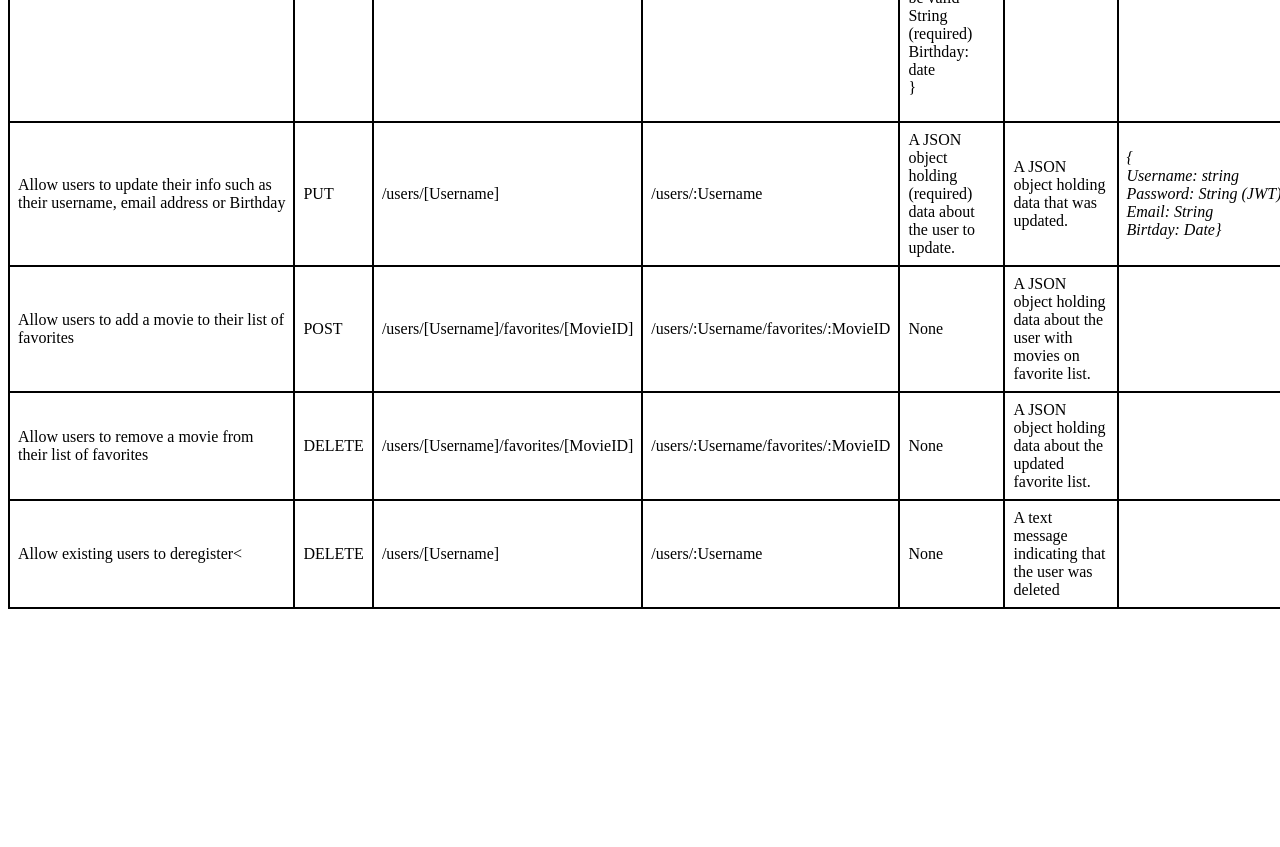
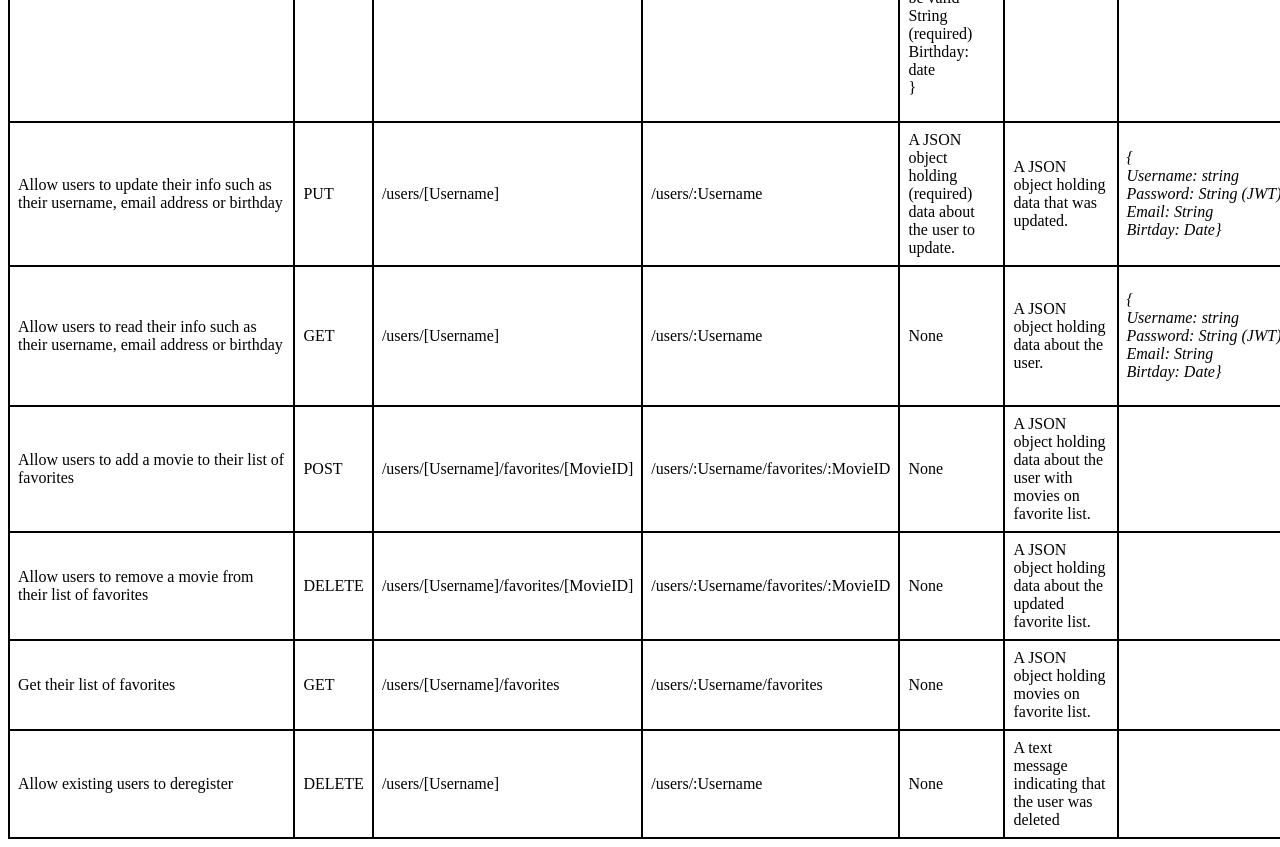
Before and after one commit to HalehGhavami/Movi_API, a website: page public/documentation.html in a window 1280 px wide. Shown: the part 2080-2927 px from the top of the page. Before the commit the page ends 2697 px from the top, so only its background shows below. Drawn offline with Linux system fonts and the light colour scheme.

Commit message:
updated endpoints for read user and fav.movies info

```diff
--- a/public/documentation.html
+++ b/public/documentation.html
@@ -169,7 +169,7 @@
       </tr>
 
       <tr>
-        <td>Allow users to update their info such as their username, email address or Birthday</td>
+        <td>Allow users to update their info such as their username, email address or birthday</td>
         <td>PUT</td>
         <td>/users/[Username]</td>
         <td>/users/:Username</td>
@@ -178,6 +178,18 @@
 
         </td>
         <td>A JSON object holding data that was updated.<br>
+        </td>
+        <td><em><p>{ <br> Username: string <br> Password: String (JWT)<br> Email: String <br> Birtday: Date} </p></em></td>
+      </tr>
+      <tr>
+        <td>Allow users to read their info such as their username, email address or birthday</td>
+        <td>GET</td>
+        <td>/users/[Username]</td>
+        <td>/users/:Username</td>
+        <td>
+         None
+        </td>
+        <td>A JSON object holding data about the user.<br>
         </td>
         <td><em><p>{ <br> Username: string <br> Password: String (JWT)<br> Email: String <br> Birtday: Date} </p></em></td>
       </tr>
@@ -202,8 +214,19 @@
          A JSON object holding data about the updated favorite list.</td>
          <td></td>
       </tr>
+       <tr>
+        <td>Get their list of favorites</td>
+        <td>GET</td>
+        <td>/users/[Username]/favorites</td>
+        <td>/users/:Username/favorites</td>
+        <td>None</td>
+        <td>
+          A JSON object holding movies on favorite list. <br>
+        </td>
+        <td></td>
+      </tr>
       <tr>
-        <td>Allow existing users to deregister<</td>
+        <td>Allow existing users to deregister</td>
         <td>DELETE</td>
         <td>/users/[Username]</td>
         <td>/users/:Username</td>
```
Also changed, not shown: index.js (+16 -0 lines).
